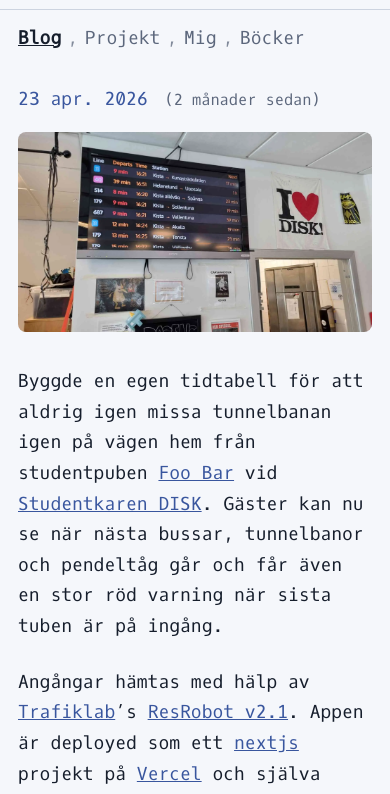
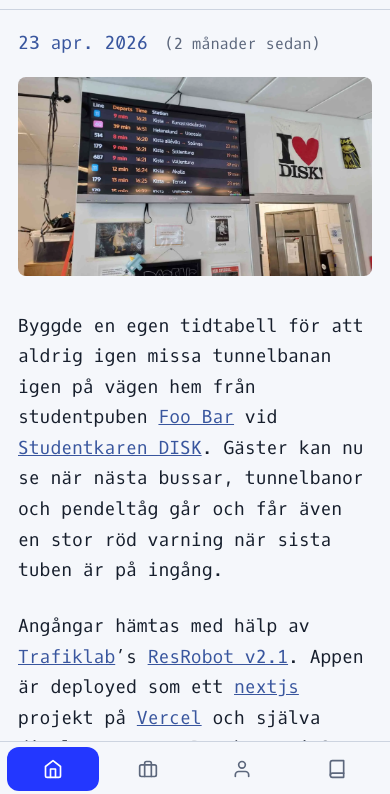
Before and after one commit to fetsare/fredriketsare.se, an Astro site: page / in a window 390 px wide. Shown: the part 47-841 px from the top of the page. Built offline with nearby package versions, Linux system fonts and the light colour scheme; Astro itself is replaced by a stand-in of ours.

Commit message:
Redesign navbar with icon pills and a mobile bottom tab bar
Adds icons per nav item and a filled pill active/hover state. On
mobile the nav becomes a fixed icon-only bar pinned to the bottom of
the viewport, matching the forever-flashback app's navigation style.

```diff
--- a/src/components/HeaderLink.astro
+++ b/src/components/HeaderLink.astro
@@ -27,7 +27,12 @@
 		normalizedPathname.startsWith(`${normalizedHref}/`);
 ---
 
-<a href={href} class:list={[className, { active: isActive }]} {...props}>
+<a
+	href={href}
+	class:list={[className, { active: isActive }]}
+	aria-current={isActive ? "page" : undefined}
+	{...props}
+>
 	<slot />
 </a>
 <style>
@@ -35,8 +40,4 @@
 		display: inline-block;
 		text-decoration: none;
 	}
-	a.active {
-		font-weight: bolder;
-		text-decoration: underline;
-	}
 </style>
--- a/src/components/Navbar.astro
+++ b/src/components/Navbar.astro
@@ -5,6 +5,7 @@
 type NavLink = {
   href: string;
   label: string;
+  icon: string;
 };
 
 interface Props {
@@ -18,19 +19,46 @@
   links = getMainNavLinks(locale),
   ariaLabel = "Main navigation",
 } = Astro.props as Props;
+
+const ICONS: Record<string, string> = {
+  home: '<path d="M3 9l9-7 9 7v11a2 2 0 0 1-2 2H5a2 2 0 0 1-2-2z"></path><polyline points="9 22 9 12 15 12 15 22"></polyline>',
+  projects:
+    '<rect x="2" y="7" width="20" height="14" rx="2" ry="2"></rect><path d="M16 21V5a2 2 0 0 0-2-2h-4a2 2 0 0 0-2 2v16"></path>',
+  about:
+    '<path d="M20 21v-2a4 4 0 0 0-4-4H8a4 4 0 0 0-4 4v2"></path><circle cx="12" cy="7" r="4"></circle>',
+  books:
+    '<path d="M4 19.5A2.5 2.5 0 0 1 6.5 17H20"></path><path d="M6.5 2H20v20H6.5A2.5 2.5 0 0 1 4 19.5v-15A2.5 2.5 0 0 1 6.5 2z"></path>',
+  images:
+    '<rect x="3" y="3" width="18" height="18" rx="2" ry="2"></rect><circle cx="8.5" cy="8.5" r="1.5"></circle><polyline points="21 15 16 10 5 21"></polyline>',
+};
 ---
 
 <nav class="navbar" aria-label={ariaLabel}>
-  <div class="navbar-inner">
+  <ul class="navbar-inner">
     {
-      links.map((link, index) => (
-        <>
-          <HeaderLink href={link.href}>{link.label}</HeaderLink>
-          {index < links.length - 1 && <span class="separator" aria-hidden="true">,</span>}
-        </>
+      links.map((link) => (
+        <li class="navbar-item">
+          <HeaderLink class="nav-link" href={link.href}>
+            <svg
+              class="nav-icon"
+              xmlns="http://www.w3.org/2000/svg"
+              width="16"
+              height="16"
+              viewBox="0 0 24 24"
+              fill="none"
+              stroke="currentColor"
+              stroke-width="2"
+              stroke-linecap="round"
+              stroke-linejoin="round"
+              aria-hidden="true"
+              set:html={ICONS[link.icon]}
+            />
+            <span class="nav-label">{link.label}</span>
+          </HeaderLink>
+        </li>
       ))
     }
-  </div>
+  </ul>
 </nav>
 
 <style>
@@ -40,34 +68,91 @@
   }
 
   .navbar-inner {
+    box-sizing: border-box;
     width: 720px;
     max-width: calc(100% - 2em);
     margin: 0 auto;
-    padding: 0.7em 0;
+    padding: 1rem 0 0.5rem;
+    list-style: none;
     display: flex;
     flex-wrap: wrap;
     align-items: center;
     justify-content: flex-start;
-    gap: 0;
-    color: rgb(var(--text-muted));
-    font-size: 1em;
+    gap: 0.2rem;
+    font-size: 0.8em;
   }
 
-  .navbar-inner :global(a) {
+  .navbar-item {
+    display: flex;
+  }
+
+  .navbar-inner :global(a.nav-link) {
+    display: flex;
+    align-items: center;
+    gap: 0.3em;
+    padding: 0.25em 0.55em;
+    border-radius: 9999px;
     color: rgb(var(--text-muted));
     text-decoration: none;
+    transition:
+      background-color 0.15s ease,
+      color 0.15s ease;
   }
 
-  .navbar-inner :global(a:hover),
-  .navbar-inner :global(a.active),
-  .navbar-inner :global(a[aria-current="page"]) {
-    color: rgb(var(--text-primary));
-    text-decoration: underline;
+  .navbar-inner :global(.nav-icon) {
+    flex-shrink: 0;
   }
 
-  .separator {
-    margin: 0 0.4rem;
-    color: rgb(var(--text-muted));
-    opacity: 0.75;
+  .navbar-inner :global(a.nav-link:hover) {
+    background: rgb(var(--surface-elevated));
+    color: rgb(var(--text-primary));
+  }
+
+  .navbar-inner :global(a.nav-link.active) {
+    background: var(--accent);
+    color: #fff;
+  }
+
+  @media (max-width: 720px) {
+    .navbar {
+      position: fixed;
+      bottom: 0;
+      left: 0;
+      right: 0;
+      z-index: 40;
+      border-top: 1px solid rgb(var(--surface-divider));
+      padding-bottom: env(safe-area-inset-bottom);
+    }
+
+    .navbar-inner {
+      width: 100%;
+      max-width: 100%;
+      padding: 0.4em 0.5em;
+      justify-content: space-around;
+      gap: 0.15rem;
+    }
+
+    .navbar-item {
+      flex: 1;
+    }
+
+    .navbar-inner :global(a.nav-link) {
+      flex-direction: column;
+      justify-content: center;
+      gap: 0.15em;
+      width: 100%;
+      min-height: 44px;
+      padding: 0;
+      border-radius: 12px;
+    }
+
+    .navbar-inner :global(.nav-label) {
+      display: none;
+    }
+
+    .navbar-inner :global(.nav-icon) {
+      width: 20px;
+      height: 20px;
+    }
   }
 </style>
--- a/src/consts.ts
+++ b/src/consts.ts
@@ -4,25 +4,15 @@
 export const SITE_DESCRIPTION_EN = "Software developer who enjoys building websites, playing piano, and drinking beer in my free time.";
 
 export const NAV_LINKS = [
-	{ href: "/", label: "Blog" },
-	{ href: "/projekt", label: "Projekt" },
-	{ href: "/mig", label: "Mig" },
-	{ href: "/books", label: "Böcker" },
+	{ href: "/", label: "Blog", icon: "home" },
+	{ href: "/projekt", label: "Projekt", icon: "projects" },
+	{ href: "/mig", label: "Mig", icon: "about" },
+	{ href: "/books", label: "Böcker", icon: "books" },
 ] as const;
 
 export const NAV_LINKS_EN = [
-	{ href: "/en", label: "Blog" },
-	{ href: "/en/projects", label: "Projects" },
-	{ href: "/en/about", label: "About" },
-	{ href: "/en/books", label: "Books" },
+	{ href: "/en", label: "Blog", icon: "home" },
+	{ href: "/en/projects", label: "Projects", icon: "projects" },
+	{ href: "/en/about", label: "About", icon: "about" },
+	{ href: "/en/books", label: "Books", icon: "books" },
 ] as const;
-
-export const REVIEW_NAV_LINKS = [
-	{ href: "/bilder/ol", label: "Öl" },
-	{ href: "/bilder/kyrkor", label: "Kyrkor" },
-] as const;
-
-export const REVIEW_NAV_LINKS_EN = [
-	{ href: "/en/images/beer", label: "Beer" },
-	{ href: "/en/images/churches", label: "Churches" },
-] as const;
--- a/src/styles/global.css
+++ b/src/styles/global.css
@@ -143,6 +143,7 @@
 @media (max-width: 720px) {
   body {
     font-size: 18px;
+    padding-bottom: calc(4.5rem + env(safe-area-inset-bottom));
   }
   main {
     padding: 1em;
@@ -166,40 +167,3 @@
   /* added line to stop words getting smushed together (as they go onto separate lines and some screen readers do not understand line feeds as a space */
   white-space: nowrap;
 }
-
-.image-grid-2x2 {
-  display: grid;
-  grid-template-columns: repeat(2, minmax(0, 1fr));
-  grid-auto-rows: auto;
-  gap: 0.75rem;
-  margin: 2rem 0;
-}
-
-.image-grid-2x2 figure {
-  margin: 0;
-}
-
-.image-grid-2x2 img {
-  width: 100%;
-  aspect-ratio: 1 / 1;
-  object-fit: cover;
-  border-radius: 8px;
-  display: block;
-}
-
-.image-grid-2x2 figcaption {
-  margin-top: 0.5rem;
-  font-size: 0.85em;
-  line-height: 1.3;
-  color: rgb(var(--text-muted));
-}
-
-.image-grid-2x2 figcaption p {
-  margin: 0.25rem 0 0;
-}
-
-@media (max-width: 720px) {
-  .image-grid-2x2 {
-    grid-template-columns: repeat(2, minmax(0, 1fr));
-  }
-}
```
